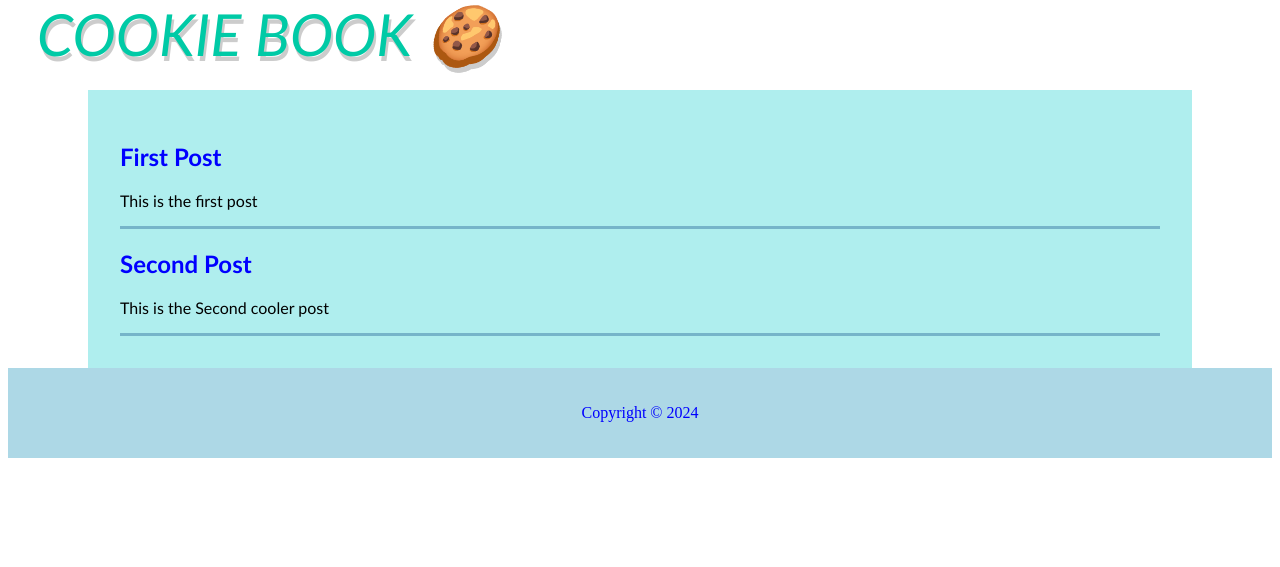
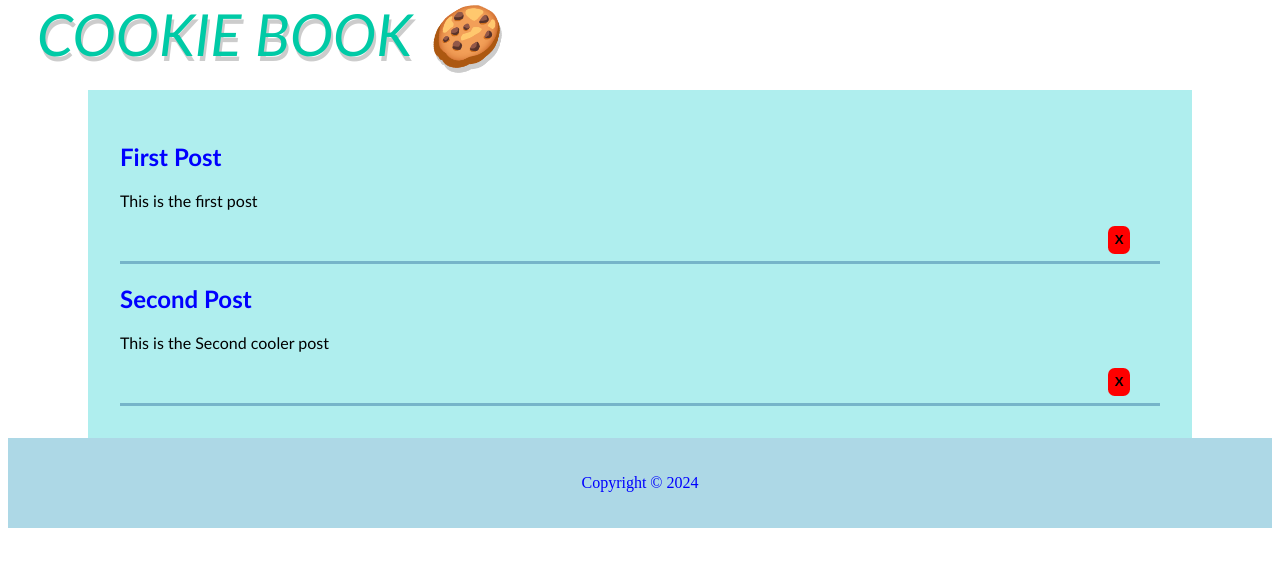
Before and after one commit to TacoWarrior24/Blog, a Node server app: page / in a window 1280 px wide. Shown: the part 113-680 px from the top of the page. Run offline with Node 20, Linux system fonts and the light colour scheme.

Commit message:
Added delete functionality

```diff
--- a/index.js
+++ b/index.js
@@ -24,6 +24,13 @@ app.get("/", (req, res) => {
   res.render("index.ejs", {posts: posts});
 });
 
+// Route to delete a post by index
+app.post('/delete/:index', (req, res) => {
+  const index = req.params.index;
+  posts.splice(index, 1);  // Remove the post at the given index
+  res.redirect('/');
+});
+
 // Route to create a new post
 app.get("/post", (req, res) => {
   res.render("post.ejs");
--- a/public/styles/main.css
+++ b/public/styles/main.css
@@ -70,6 +70,15 @@ h1{
     font-family: 'calibri';
 }
 
+#deletePost{
+    margin-left: 95%;
+    margin-bottom: .5em;
+    background-color: red;
+    border: none;
+    padding: .5em;
+    border-radius:.5em;
+}
+
 footer {
     background-color: lightblue;
     text-align: center;
--- a/views/index.ejs
+++ b/views/index.ejs
@@ -3,10 +3,13 @@
 <h1>Cookie Book 🍪</h1>
 <!--<a href="/post">Create New Post</a>-->
     <div class="posts">
-        <% posts.forEach(post => { %>
+        <% posts.forEach((post, index) => { %>
             <div class="post">
                 <h2><%= post.title %></h2>
                 <p><%= post.description %></p>
+                <form action="/delete/<%= index %>" method="POST">
+                  <button id="deletePost" type="submit"><strong>X</strong></button>
+              </form>
             </div>
         <% }) %>
     </div>
```
